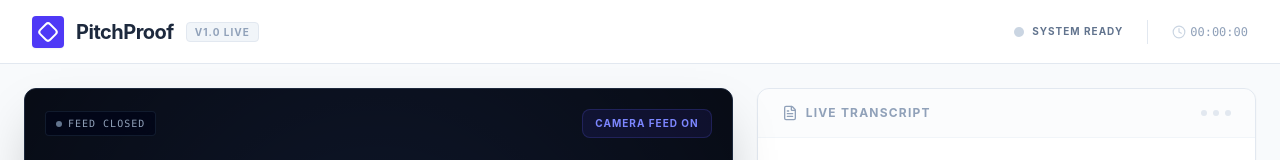
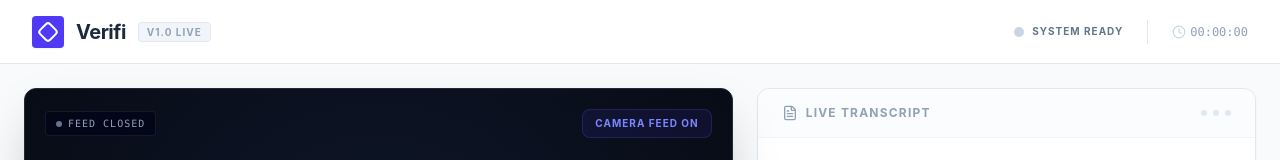
Before and after one commit to comp-Ryan/Verifi, a Next.js app: page / in a window 1280 px wide. Shown: the top 160 px of the page. Built offline with nearby package versions, Linux system fonts and the light colour scheme.

Commit message:
Changed metadata to show verifi as company title rather than google ai studio generated title

```diff
--- a/app/layout.tsx
+++ b/app/layout.tsx
@@ -2,7 +2,7 @@ import type {Metadata} from 'next';
 import './globals.css'; // Global styles
 
 export const metadata: Metadata = {
-  title: 'PitchProof - Live Diligence Transcription',
+  title: 'Verifi - Live Diligence Transcription',
   description: 'Live diligence tool that listens to a founder\'s pitch and transcribes it in real time using the Gemini Live API.',
 };
 
--- a/app/page.tsx
+++ b/app/page.tsx
@@ -112,7 +112,7 @@ interface VerificationResult {
   sources: { title: string; url: string }[];
 }
 
-export default function PitchProofPage() {
+export default function VerifiPage() {
   const [isSessionActive, setIsSessionActive] = useState(false);
   const [connectionStatus, setConnectionStatus] = useState<'disconnected' | 'connecting' | 'connected' | 'error'>('disconnected');
   const [transcript, setTranscript] = useState<string>('');
@@ -168,10 +168,10 @@ export default function PitchProofPage() {
         throw new Error(errorDetail);
       }
       const data = await resp.json();
-      console.log('[PitchProof Verify]', { id, sentence, ...data });
+      console.log('[Verifi Verify]', { id, sentence, ...data });
       setVerifications(prev => ({ ...prev, [id]: data }));
     } catch (err: any) {
-      console.error('[PitchProof Verify] failed:', err);
+      console.error('[Verifi Verify] failed:', err);
       const errMsg = err?.message || String(err);
       const isRateLimit = errMsg.includes('429') ||
                           errMsg.toLowerCase().includes('quota') ||
@@ -247,7 +247,7 @@ export default function PitchProofPage() {
         sentence: item.sentence,
         isCheckable: item.isCheckable
       }));
-      console.log("[PitchProof ClaimFilter] Current Claims:", JSON.stringify(logArray));
+      console.log("[Verifi ClaimFilter] Current Claims:", JSON.stringify(logArray));
       return updated;
     });
   };
@@ -326,7 +326,7 @@ export default function PitchProofPage() {
     setLogs(prev => [newLog, ...prev].slice(0, 50)); // Keep last 50 logs
 
     // Console logging format for user audit as explicitly requested
-    console.log(`%c[PitchProof][${timestamp}] ${message}`, `color: ${type === 'success' ? '#10B981' : type === 'error' ? '#EF4444' : type === 'streaming' ? '#06B6D4' : '#6B7280'}`);
+    console.log(`%c[Verifi][${timestamp}] ${message}`, `color: ${type === 'success' ? '#10B981' : type === 'error' ? '#EF4444' : type === 'streaming' ? '#06B6D4' : '#6B7280'}`);
   };
 
   // Convert 32-bit floats to 16-bit signed PCM little-endian, then encode to base64
@@ -373,7 +373,7 @@ export default function PitchProofPage() {
           wsRef.current.onclose = null;
           wsRef.current.close();
         } catch (wsErr) {
-          console.error("[PitchProof] Error closing WS during retry backoff:", wsErr);
+          console.error("[Verifi] Error closing WS during retry backoff:", wsErr);
         }
         wsRef.current = null;
       }
@@ -407,7 +407,7 @@ export default function PitchProofPage() {
         wsRef.current.onclose = null;
         wsRef.current.close();
       } catch (wsErr) {
-        console.error("[PitchProof] Error clearing old WS:", wsErr);
+        console.error("[Verifi] Error clearing old WS:", wsErr);
       }
       wsRef.current = null;
     }
@@ -427,7 +427,7 @@ export default function PitchProofPage() {
     };
 
     ws.onmessage = (event) => {
-      console.log("[PitchProof Client WS Raw Message Received]:", event.data);
+      console.log("[Verifi Client WS Raw Message Received]:", event.data);
       try {
         const msg = JSON.parse(event.data);
 
@@ -447,7 +447,7 @@ export default function PitchProofPage() {
             addLog(`Gemini connection state update: ${msg.status}`, 'info');
           }
         } else if (msg.type === 'transcription') {
-          console.log("[PitchProof Live Transcript Chunk Received]:", msg.text);
+          console.log("[Verifi Live Transcript Chunk Received]:", msg.text);
           setTranscript(prev => prev ? prev + " " + msg.text : msg.text);
           addLog(`Live transcription chunk: "${msg.text}"`, 'streaming');
 
@@ -492,7 +492,7 @@ export default function PitchProofPage() {
           }
         }
       } catch (parseErr: any) {
-        console.error("[PitchProof message-handling error] Failed to parse or process websocket message:", parseErr, parseErr.stack);
+        console.error("[Verifi message-handling error] Failed to parse or process websocket message:", parseErr, parseErr.stack);
         addLog(`Message handling error: ${parseErr.message || String(parseErr)}`, 'error');
       }
     };
@@ -500,12 +500,12 @@ export default function PitchProofPage() {
     ws.onerror = (e) => {
       // Log WebSocket client connection error.
       // We don't immediately call retry here because onclose is guaranteed to trigger next.
-      console.error("[PitchProof] Relay WebSocket client onerror:", e);
+      console.error("[Verifi] Relay WebSocket client onerror:", e);
       addLog("Relay WebSocket connection error encountered.", 'error');
     };
 
     ws.onclose = (event) => {
-      console.warn(`[PitchProof] Relay WebSocket onclose event. Code: ${event.code}, Reason: ${event.reason || 'None'}`);
+      console.warn(`[Verifi] Relay WebSocket onclose event. Code: ${event.code}, Reason: ${event.reason || 'None'}`);
       addLog(`Relay WebSocket connection closed. Code: ${event.code}, Reason: ${event.reason || 'None'}`, 'info');
 
       // Let's retry unless it was a clean close or user stopped the session
@@ -587,7 +587,7 @@ export default function PitchProofPage() {
             wsRef.current.send(JSON.stringify({ type: 'audio', data: base64PCM }));
           }
         } catch (audioErr: any) {
-          console.error("[PitchProof Audio Process Error] Error capturing/encoding/sending audio:", audioErr, audioErr.stack);
+          console.error("[Verifi Audio Process Error] Error capturing/encoding/sending audio:", audioErr, audioErr.stack);
           addLog(`Audio processing error: ${audioErr.message || String(audioErr)}`, 'error');
           handleDisconnectOrFailure(`Audio processing exception: ${audioErr.message || String(audioErr)}`);
         }
@@ -607,7 +607,7 @@ export default function PitchProofPage() {
 
   // Stop the live session
   function stopSession(reason: string = 'User initiated stop', details?: any) {
-    console.warn(`[PitchProof stopSession Triggered] Reason: ${reason}`, {
+    console.warn(`[Verifi stopSession Triggered] Reason: ${reason}`, {
       details,
       stack: new Error().stack
     });
@@ -633,11 +633,11 @@ export default function PitchProofPage() {
     if (streamRef.current) {
       try {
         streamRef.current.getTracks().forEach(track => {
-          console.log(`[PitchProof] Stopping media track: ${track.kind} (${track.label})`);
+          console.log(`[Verifi] Stopping media track: ${track.kind} (${track.label})`);
           track.stop();
         });
       } catch (trackErr: any) {
-        console.error("[PitchProof] Error stopping media tracks:", trackErr);
+        console.error("[Verifi] Error stopping media tracks:", trackErr);
       }
       streamRef.current = null;
     }
@@ -653,7 +653,7 @@ export default function PitchProofPage() {
           audioContextRef.current.close();
         }
       } catch (audioCtxErr: any) {
-        console.error("[PitchProof] Error closing AudioContext:", audioCtxErr);
+        console.error("[Verifi] Error closing AudioContext:", audioCtxErr);
       }
       audioContextRef.current = null;
     }
@@ -662,7 +662,7 @@ export default function PitchProofPage() {
       try {
         processorRef.current.disconnect();
       } catch (processorErr: any) {
-        console.error("[PitchProof] Error disconnecting processor:", processorErr);
+        console.error("[Verifi] Error disconnecting processor:", processorErr);
       }
       processorRef.current = null;
     }
@@ -678,7 +678,7 @@ export default function PitchProofPage() {
           wsRef.current.close(1000, "Session stopped by request");
         }
       } catch (wsCloseErr: any) {
-        console.error("[PitchProof] Error closing client WebSocket:", wsCloseErr);
+        console.error("[Verifi] Error closing client WebSocket:", wsCloseErr);
       }
       wsRef.current = null;
     }
@@ -721,12 +721,12 @@ export default function PitchProofPage() {
     setVerifications({});
     autoVerifyCountRef.current = 0;
     verifyQueueRef.current = [];
-    console.log("[PitchProof ClaimFilter] Claims cleared.");
+    console.log("[Verifi ClaimFilter] Claims cleared.");
     addLog("Transcript and claims cleared.", 'info');
   };
 
   return (
-    <div className="h-full min-h-screen bg-slate-50 flex flex-col font-sans text-slate-900 overflow-x-hidden selection:bg-indigo-100 selection:text-indigo-950" id="pitchproof-root">
+    <div className="h-full min-h-screen bg-slate-50 flex flex-col font-sans text-slate-900 overflow-x-hidden selection:bg-indigo-100 selection:text-indigo-950" id="verifi-root">
       {/* Top Header Navigation */}
       <header className="h-16 border-b border-slate-200 bg-white flex items-center justify-between px-6 sm:px-8 shrink-0 sticky top-0 z-30">
         <div className="flex items-center gap-3">
@@ -735,7 +735,7 @@ export default function PitchProofPage() {
             <div className="w-4 h-4 border-2 border-white rounded-sm rotate-45 transition-transform duration-1000 ease-in-out hover:rotate-90"></div>
           </div>
           <h1 className="text-xl font-bold tracking-tight text-slate-800 flex items-center">
-            PitchProof
+            Verifi
             <span className="text-[10px] font-bold tracking-widest text-slate-400 bg-slate-100 border border-slate-200 uppercase px-2 py-0.5 rounded ml-3">
               V1.0 LIVE
             </span>
--- a/metadata.json
+++ b/metadata.json
@@ -1,5 +1,5 @@
 {
-  "name": "PitchProof",
+  "name": "Verifi",
   "description": "A live diligence tool that listens to a founder's pitch and transcribes it in real-time using the Gemini Live API.",
   "requestFramePermissions": ["camera", "microphone"],
   "majorCapabilities": ["MAJOR_CAPABILITY_SERVER_SIDE_GEMINI_API"]
--- a/server.ts
+++ b/server.ts
@@ -205,7 +205,7 @@ contradict them.`
         model: modelName,
         config: {
           responseModalities: [Modality.AUDIO],
-          systemInstruction: "You are a silent transcriber for PitchProof. Your sole purpose is to capture and transcribe raw microphone input. Never produce vocal audio, speech, or conversational remarks. Maintain absolute silence. The transcription of the founder's pitch is retrieved via the inputAudioTranscription feature.",
+          systemInstruction: "You are a silent transcriber for Verifi. Your sole purpose is to capture and transcribe raw microphone input. Never produce vocal audio, speech, or conversational remarks. Maintain absolute silence. The transcription of the founder's pitch is retrieved via the inputAudioTranscription feature.",
           inputAudioTranscription: {},
         },
         callbacks: {
```
